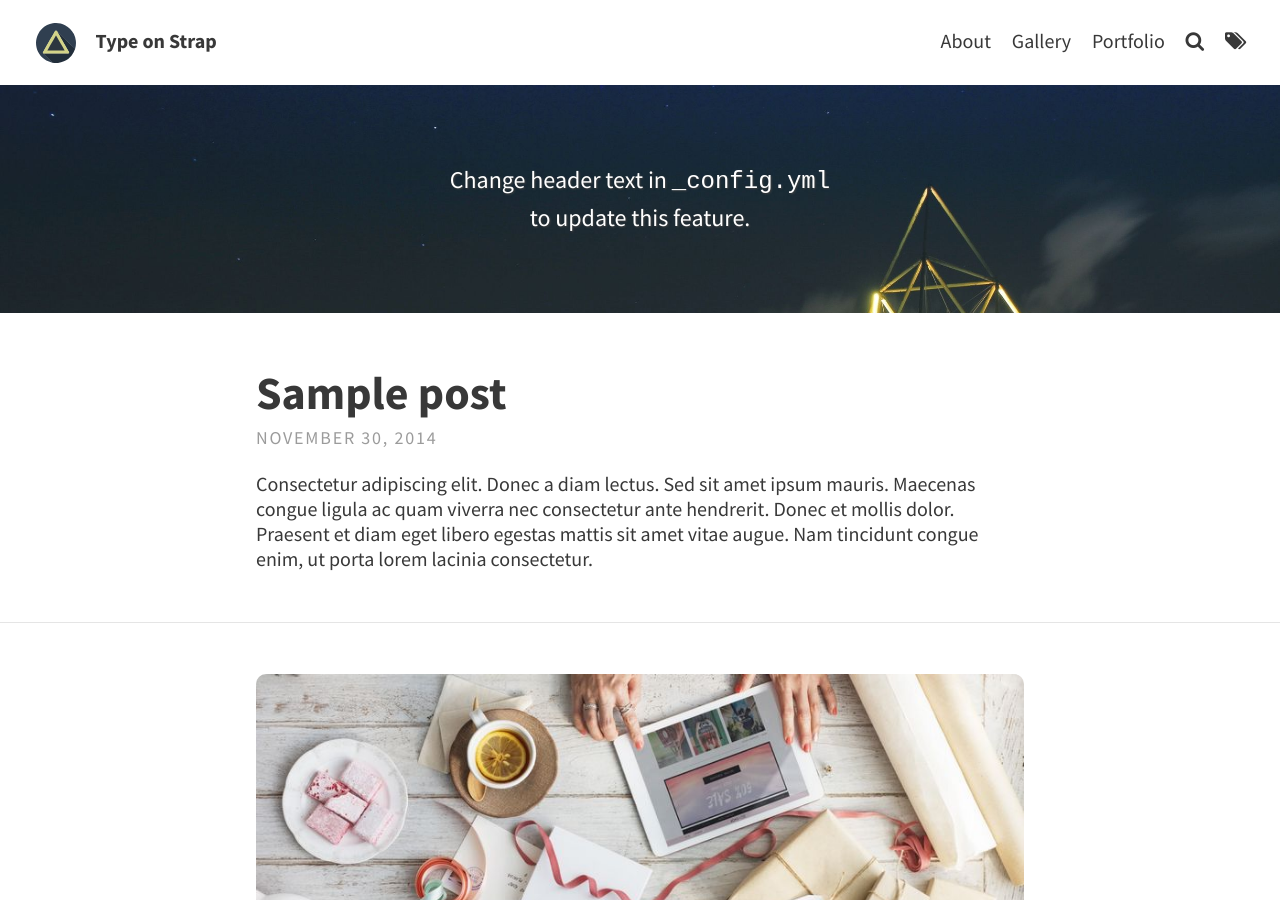
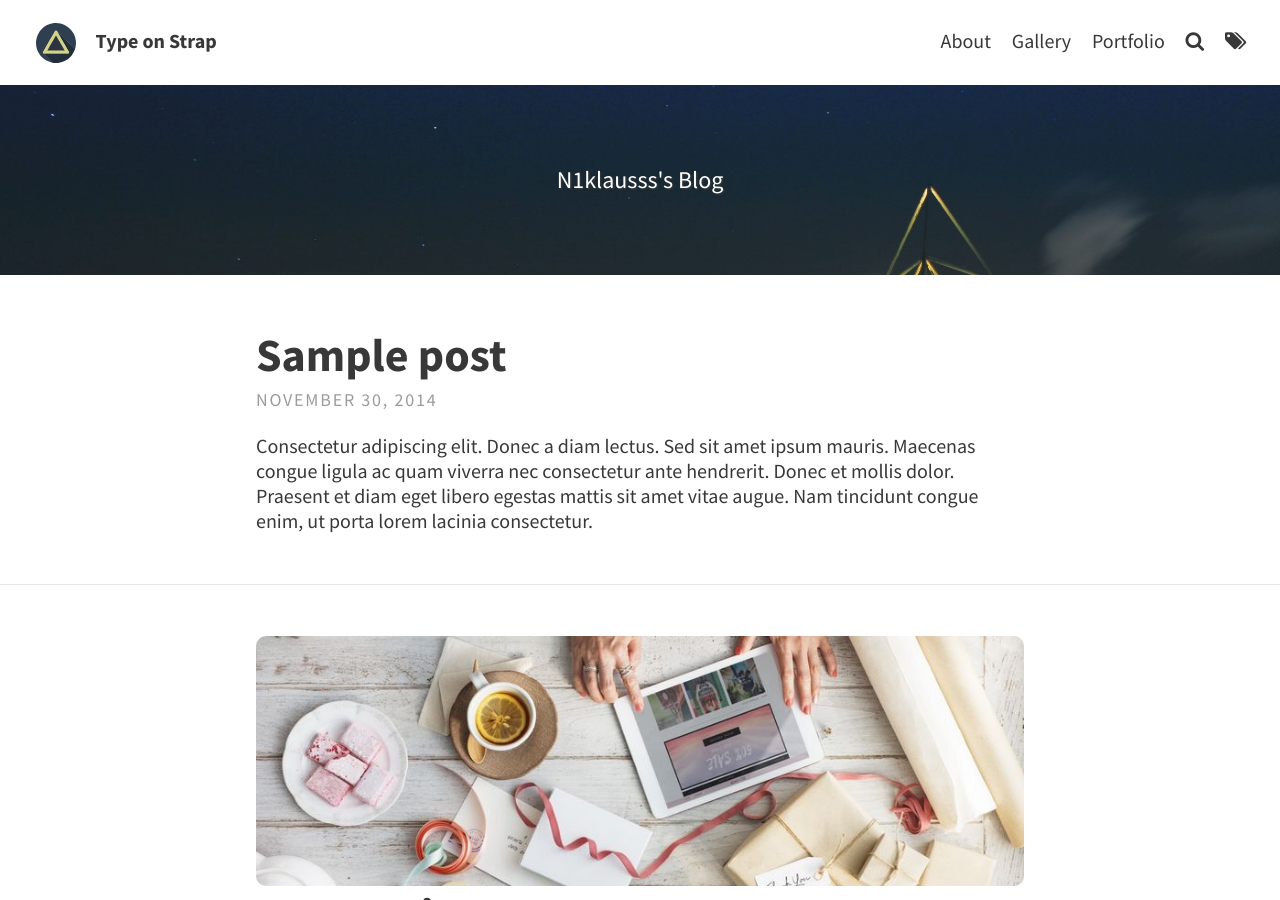
Before and after one commit to N1klausss/n1klausss.github.io, a Jekyll site: the page built from index.html, in a window 1280 px wide and 900 px high. Built offline with Jekyll 4.4.1, drawn with Linux system fonts in a browser that asks for light colours; the list of posts is cut into pages by our own code.

Commit message:
modify text

```diff
--- a/_config.yml
+++ b/_config.yml
@@ -15,7 +15,7 @@ theme_settings:
 
   # Header and footer text
   header_text: > #two or three lines to describe your site
-     <p>Change header text in <code>_config.yml</code> <br> to update this feature.</p>
+     <p>N1klausss's Blog</p>
   header_text_feature_image: assets/img/pexels/triangular.jpeg
   footer_text: >
    Powered by <a href="https://jekyllrb.com/">Jekyll</a> with <a href="https://github.com/sylhare/Type-on-Strap">Type on Strap</a>
```
